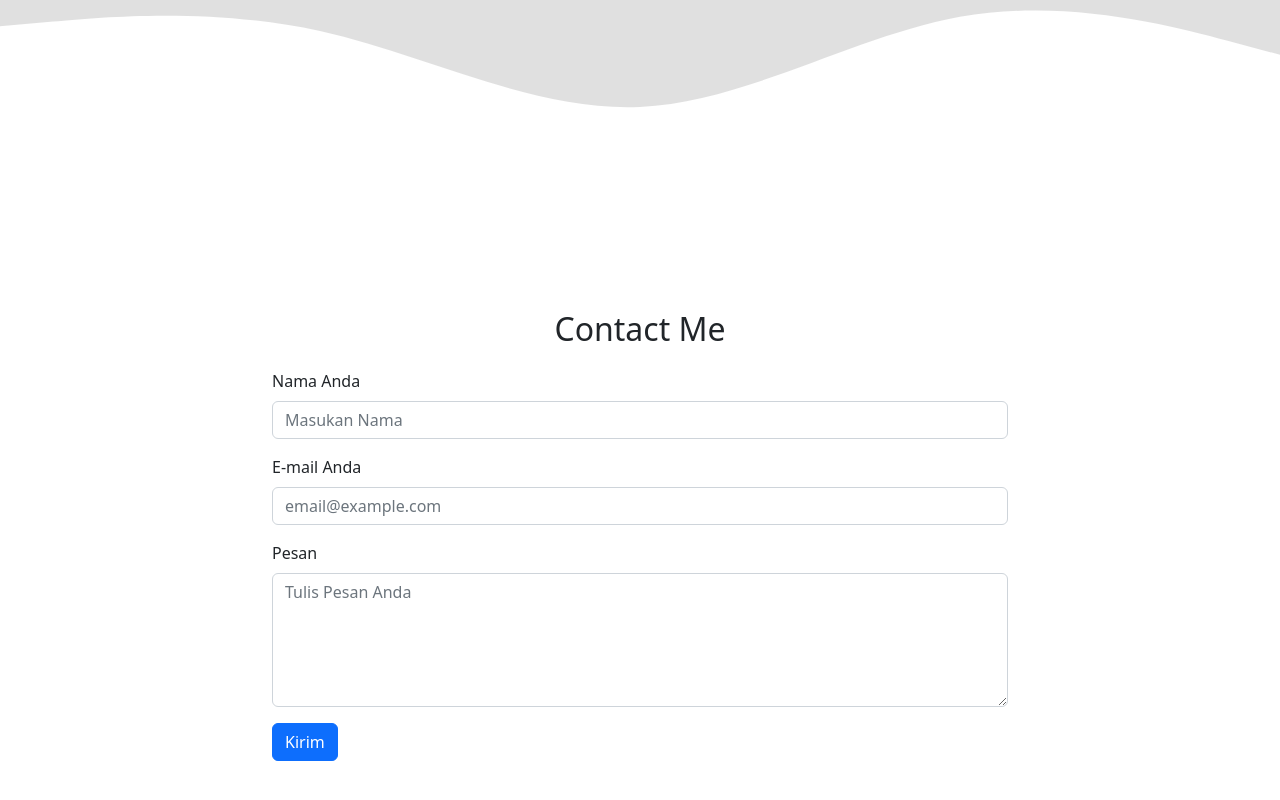
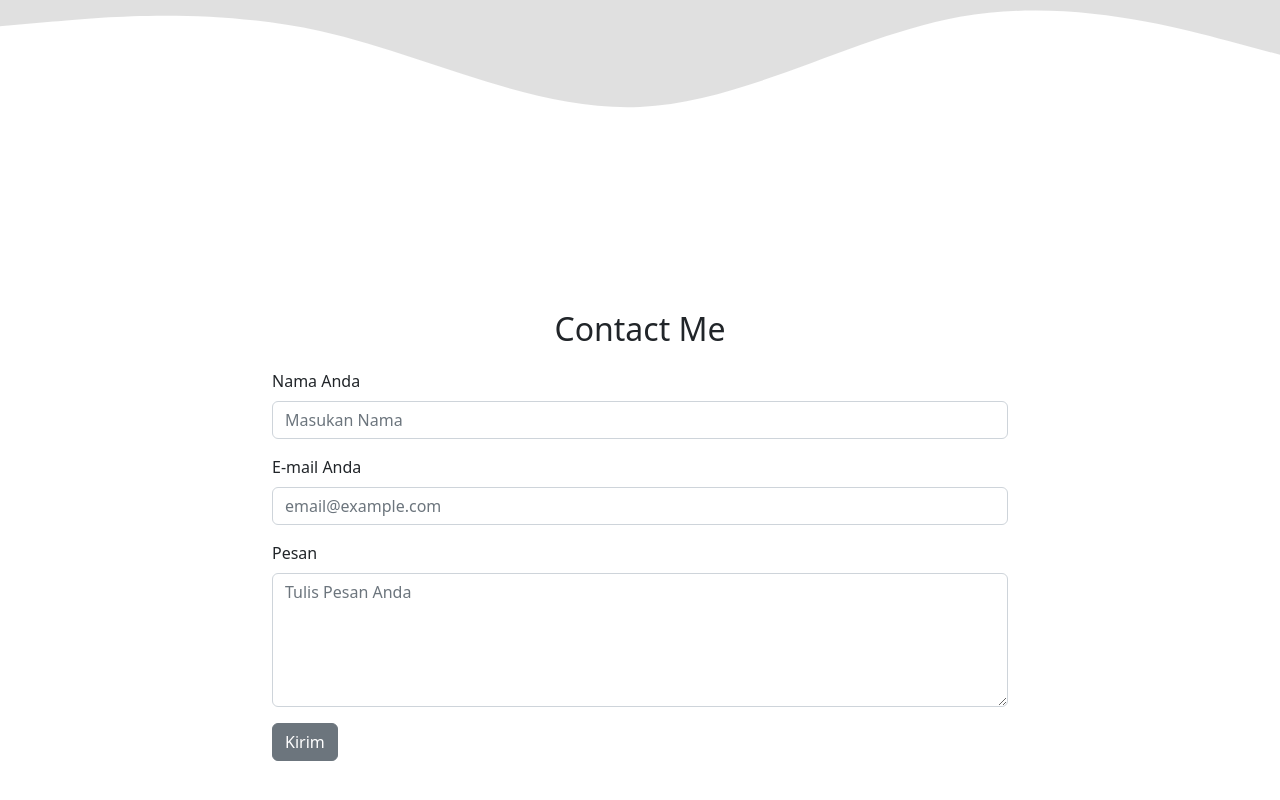
Before and after one commit to RestuRendra/resturendra.github.io, a plain HTML site: page index.html in a window 1280 px wide. Shown: the part 2138-2938 px from the top of the page. Drawn offline with nearby package versions, Linux system fonts and the light colour scheme.

Commit message:
Mengubah warna tombol kirim menjadi abu abu

```diff
--- a/index.html
+++ b/index.html
@@ -188,7 +188,7 @@
                             <textarea class="form-control" id="exampleFormControlTextarea1" rows="5"
                                 placeholder="Tulis Pesan Anda"></textarea>
                         </div>
-                        <button type="Kirim" class="btn btn-primary">Kirim</button>
+                        <button type="Kirim" class="btn btn-secondary">Kirim</button>
                     </form>
                 </div>
             </div>
```
